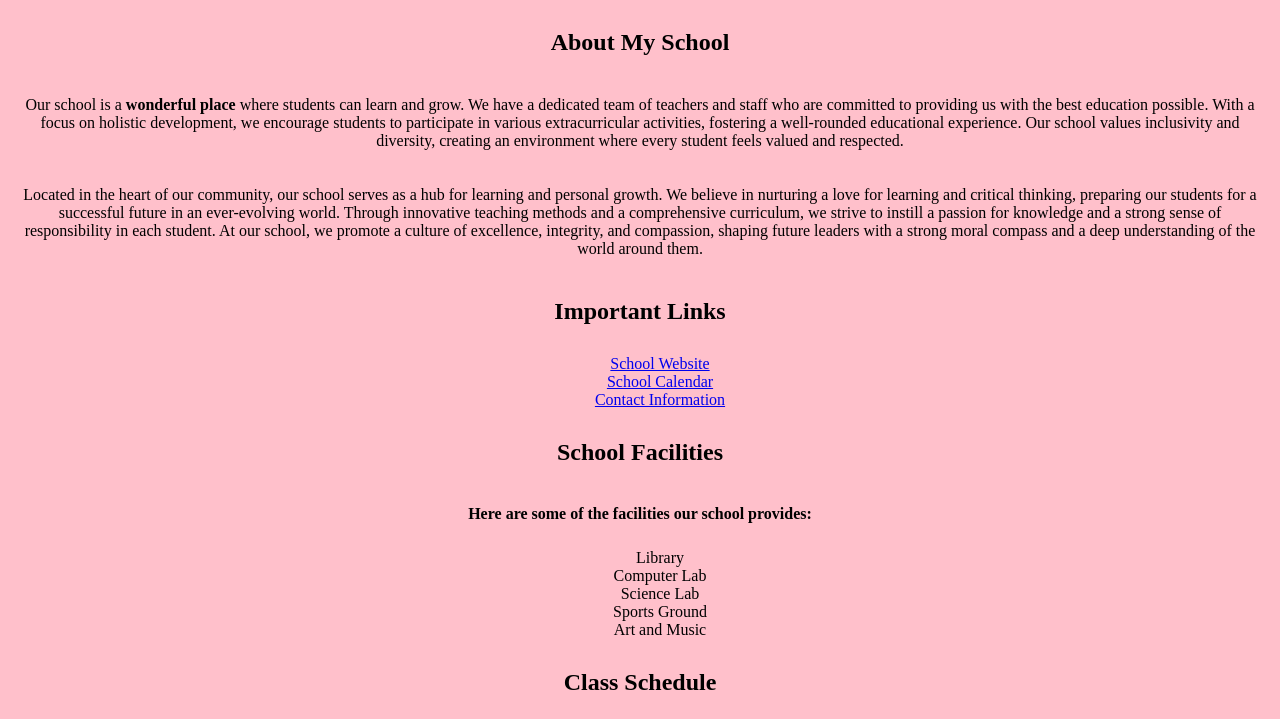
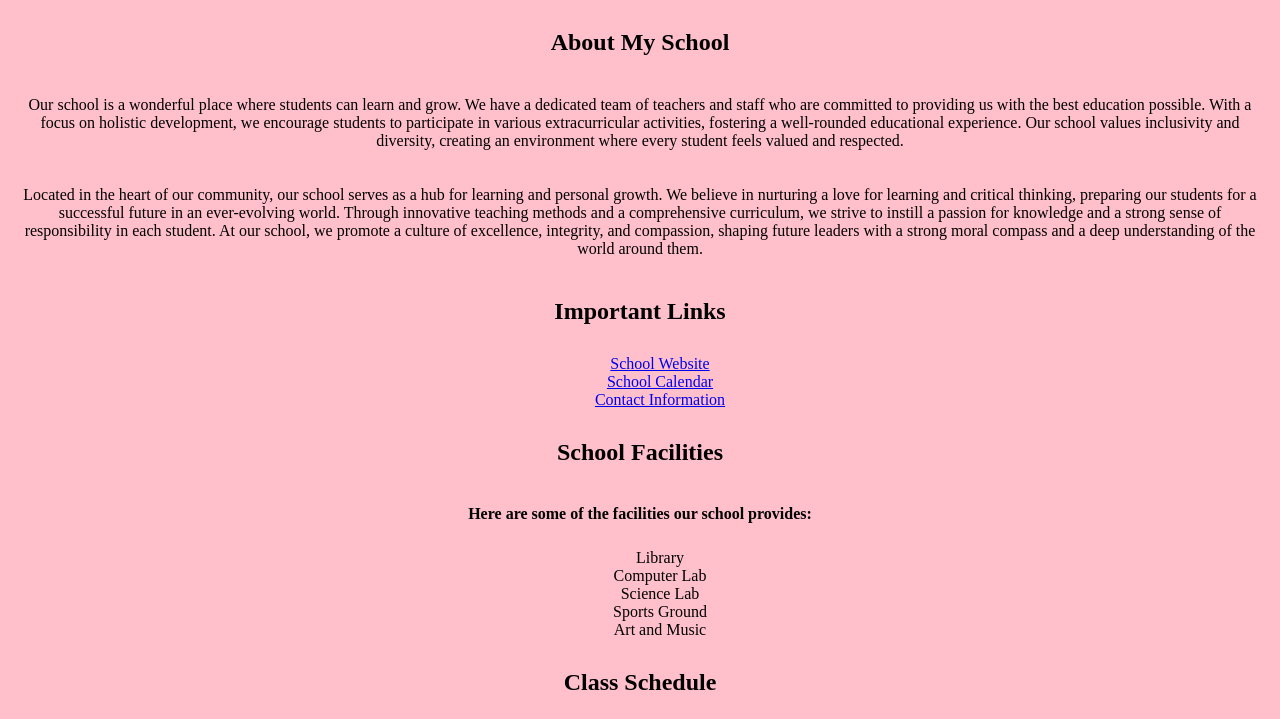
Before and after one commit to sunnybakshi78/Sakshi_Bakshi, a plain HTML site: page index.html in a window 1280 px wide. Shown: the part 81-800 px from the top of the page. Drawn offline with Linux system fonts and the light colour scheme.

Commit message:
Update index.html

```diff
--- a/index.html
+++ b/index.html
@@ -27,7 +27,7 @@
 
     <h2>About My School</h2>
 
-    <p>Our school is a <span style="font-weight: bold;">wonderful place</span> where students can learn and grow. We have a dedicated team of teachers and staff who are committed to providing us with the best education possible. With a focus on holistic development, we encourage students to participate in various extracurricular activities, fostering a well-rounded educational experience. Our school values inclusivity and diversity, creating an environment where every student feels valued and respected.</p>
+    <p>Our school is a wonderful place where students can learn and grow. We have a dedicated team of teachers and staff who are committed to providing us with the best education possible. With a focus on holistic development, we encourage students to participate in various extracurricular activities, fostering a well-rounded educational experience. Our school values inclusivity and diversity, creating an environment where every student feels valued and respected.</p>
     <p>Located in the heart of our community, our school serves as a hub for learning and personal growth. We believe in nurturing a love for learning and critical thinking, preparing our students for a successful future in an ever-evolving world. Through innovative teaching methods and a comprehensive curriculum, we strive to instill a passion for knowledge and a strong sense of responsibility in each student. At our school, we promote a culture of excellence, integrity, and compassion, shaping future leaders with a strong moral compass and a deep understanding of the world around them.</p>
     <h2>Important Links</h2>
     <ul align="center">
```
